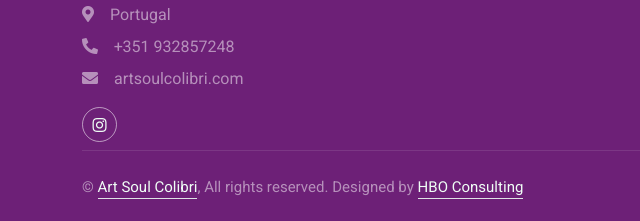
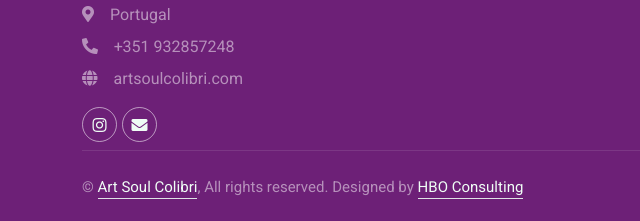
Before and after one commit to Helder8a/ateliercolibri, a plain HTML site: page cursos.html in a window 1280 px wide. Shown: the part 1243-1464 px from the top of the page, 0-640 px from the left. Drawn offline with nearby package versions, Linux system fonts and the light colour scheme.

Commit message:
Add files via upload

```diff
--- a/cursos.html
+++ b/cursos.html
@@ -162,10 +162,12 @@
                         <h5 class="text-white mb-4">Get in touch</h5>
                         <p class="mb-2"><i class="fa fa-map-marker-alt me-3"></i>Portugal</p>
                         <p class="mb-2"><i class="fa fa-phone-alt me-3"></i>+351 932857248</p>
-                        <p class="mb-2"><i class="fa fa-envelope me-3"></i>artsoulcolibri.com</p>
+                        <p class="mb-2"><i class="fa fa-fa fa-globe me-3"></i>artsoulcolibri.com</p>
                         <div class="d-flex pt-2">
                             <a class="btn btn-outline-light btn-social"
                                 href="https://www.instagram.com/atelier_colibri"><i class="fab fa-instagram"></i></a>
+                            <a class="btn btn-outline-light btn-social"
+                                href="mailto:ateliercolibri@gmail.com"><i class="fa fa-envelope"></i></a>
                         </div>
                     </div>
                 </div>
```
Also changed, not shown: about.html (+1 -1 lines), gallery.html (+3 -1 lines), index.html (+1 -1 lines).
